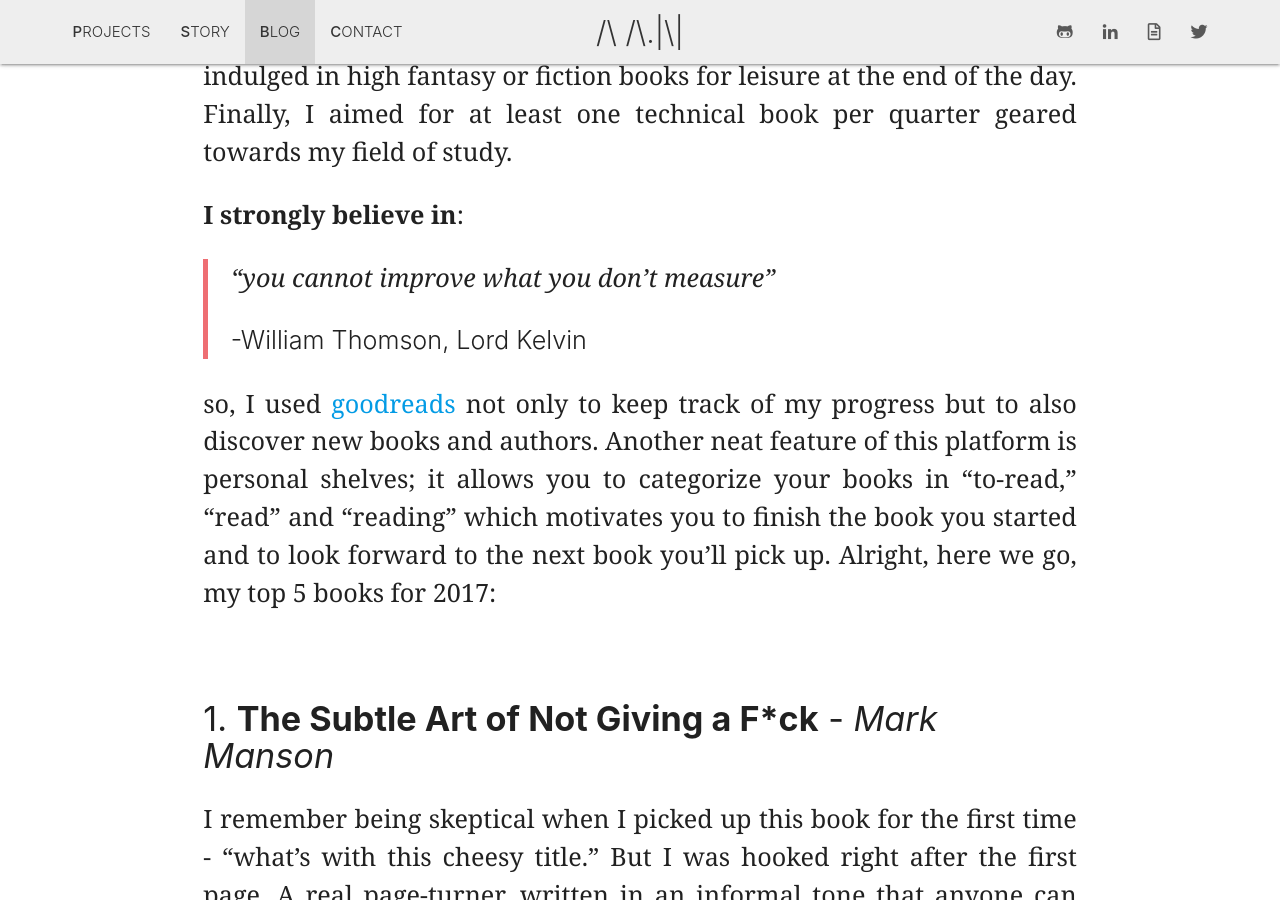
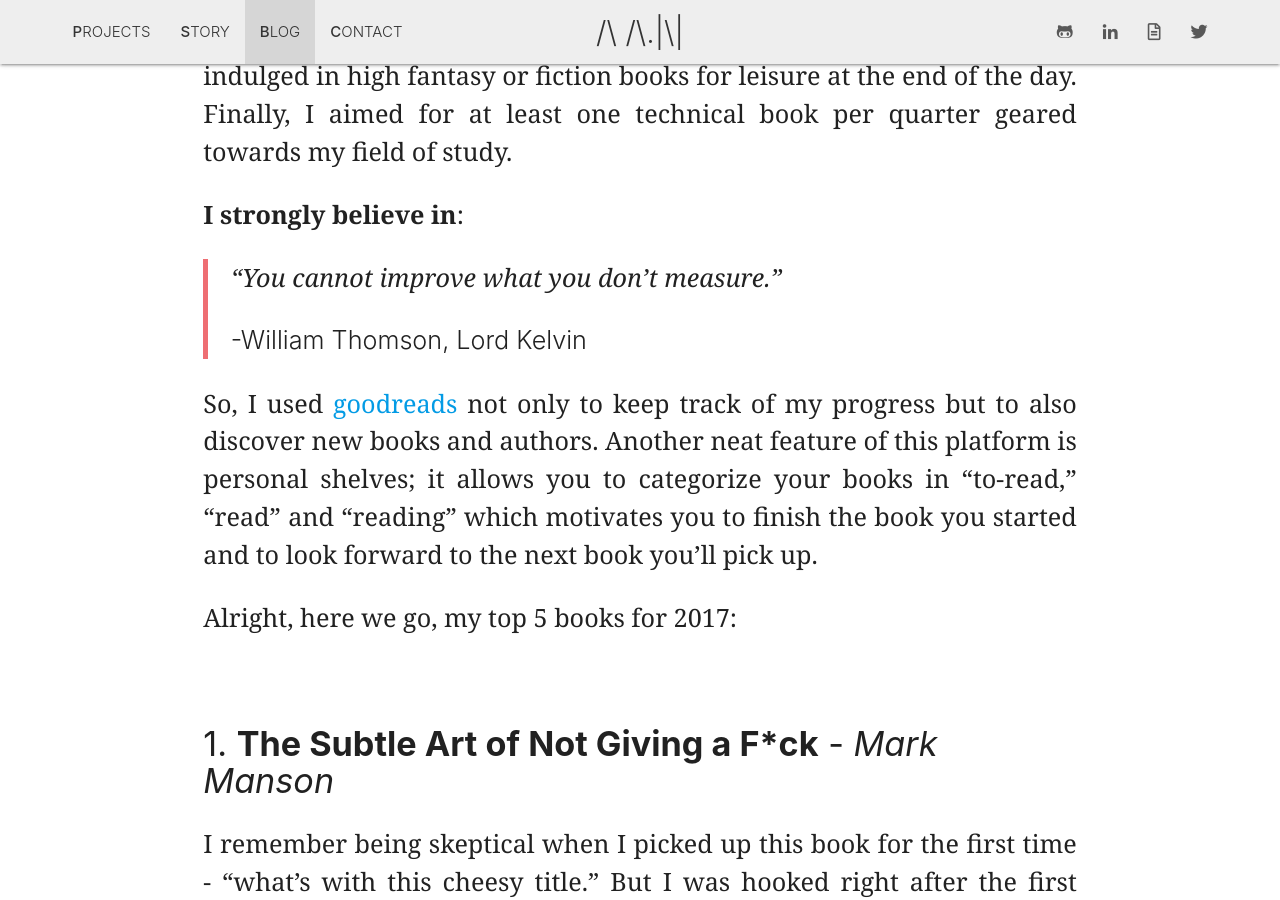
Before and after one commit to anthonyanader/personalBlog, a Jekyll site: the page built from _posts/2018-01-02-top-five-books-2017.md, in a window 1280 px wide and 900 px high, scrolled down 1146 px. Built offline with Jekyll 4.4.1, drawn with Linux system fonts in a browser that asks for light colours; comment, search, counter and statistics services are not loaded; some of the changed text lies outside the part shown.

Commit message:
changed fragmented paragraph

```diff
--- a/_posts/2018-01-02-top-five-books-2017.md
+++ b/_posts/2018-01-02-top-five-books-2017.md
@@ -17,10 +17,12 @@ tags: top books dan brown susan cain malcolm gladwell reading challenge 2017
 
 <b>I strongly believe in</b>:
 
-> _"you cannot improve what you don't measure"_
+> _"You cannot improve what you don't measure."_
 - -William Thomson, Lord Kelvin
 
-so, I used <a class="pink-hover" href="{{ site.goodreads }}" target="_blank">goodreads</a> not only to keep track of my progress but to also discover new books and authors. Another neat feature of this platform is personal shelves; it allows you to categorize your books in "to-read," "read" and "reading" which motivates you to finish the book you started and to look forward to the next book you'll pick up. Alright, here we go, my top 5 books for 2017:
+So, I used <a class="pink-hover" href="{{ site.goodreads }}" target="_blank">goodreads</a> not only to keep track of my progress but to also discover new books and authors. Another neat feature of this platform is personal shelves; it allows you to categorize your books in "to-read," "read" and "reading" which motivates you to finish the book you started and to look forward to the next book you'll pick up.
+
+ Alright, here we go, my top 5 books for 2017:
 
 <br>
 #### 1. <b>The Subtle Art of Not Giving a F*ck</b> - _Mark Manson_
@@ -35,7 +37,8 @@ I remember being skeptical when I picked up this book for the first time - "what
 
 Ok, maybe I'm a little biased because Dan Brown happens to be one of my favorite authors; I voted Origins as my #1 fiction book for 2017. Such a progressive ideology behind this book, truly the two questions we have been asking ourselves since the beginning of time:
 
-> _"Where do we come from and where are we going?" "You would ask about our origin and our destiny. And when you ask those questions, this would be the computer's response.” The terminal flashed: INSUFFICIENT DATA FOR ACCURATE RESPONSE._
+> _"Where do we come from and where are we going? You would ask about our origin and our destiny. And when you ask those questions, this would be the computer's response.”_<br><br>
+> The terminal flashed: INSUFFICIENT DATA FOR ACCURATE RESPONSE.
 - -Edmond Kirsch
 
 It's another excellent addition to the Robert Langdon character progression with another mix of real history combined with tomorrow's AI capabilities.
```
